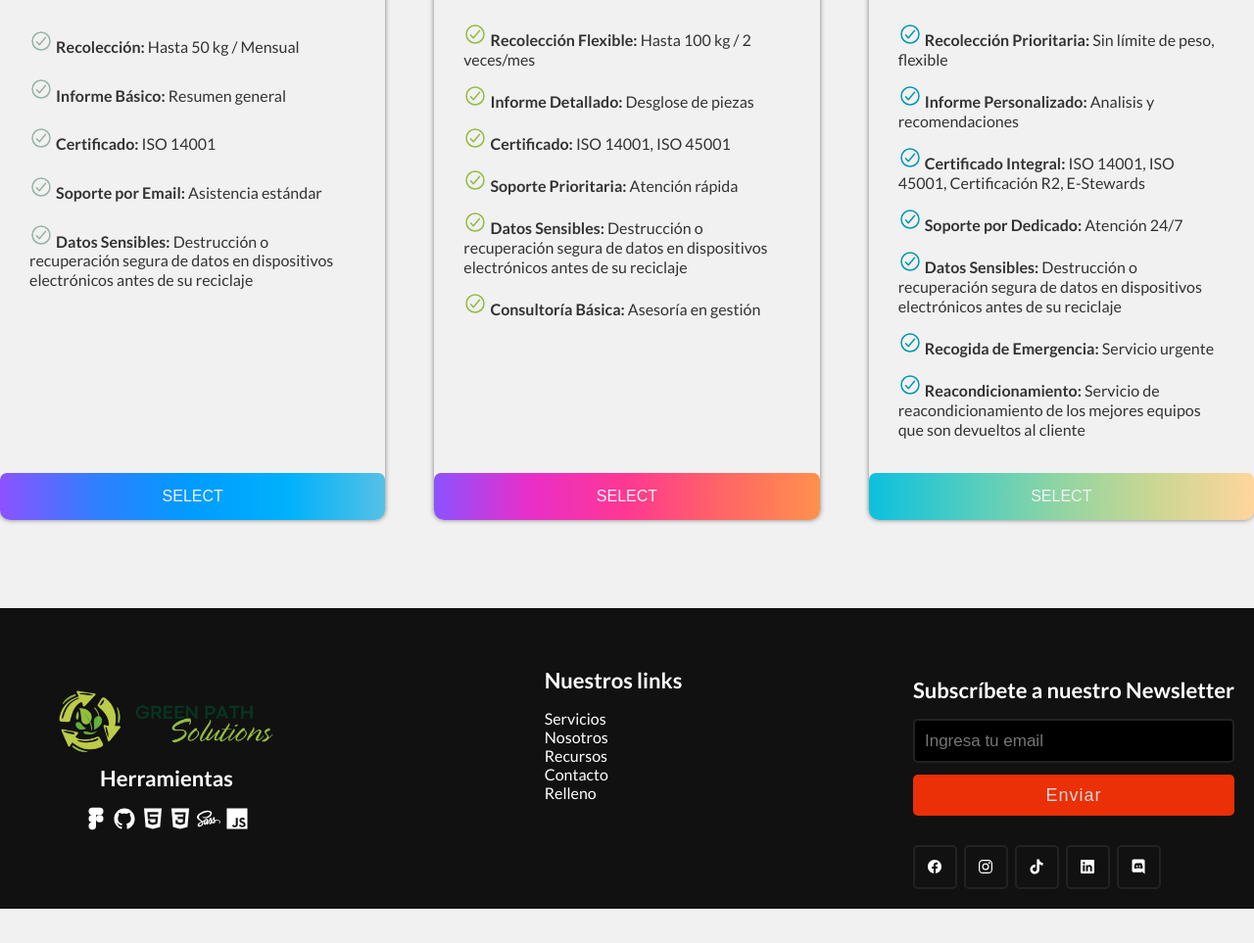
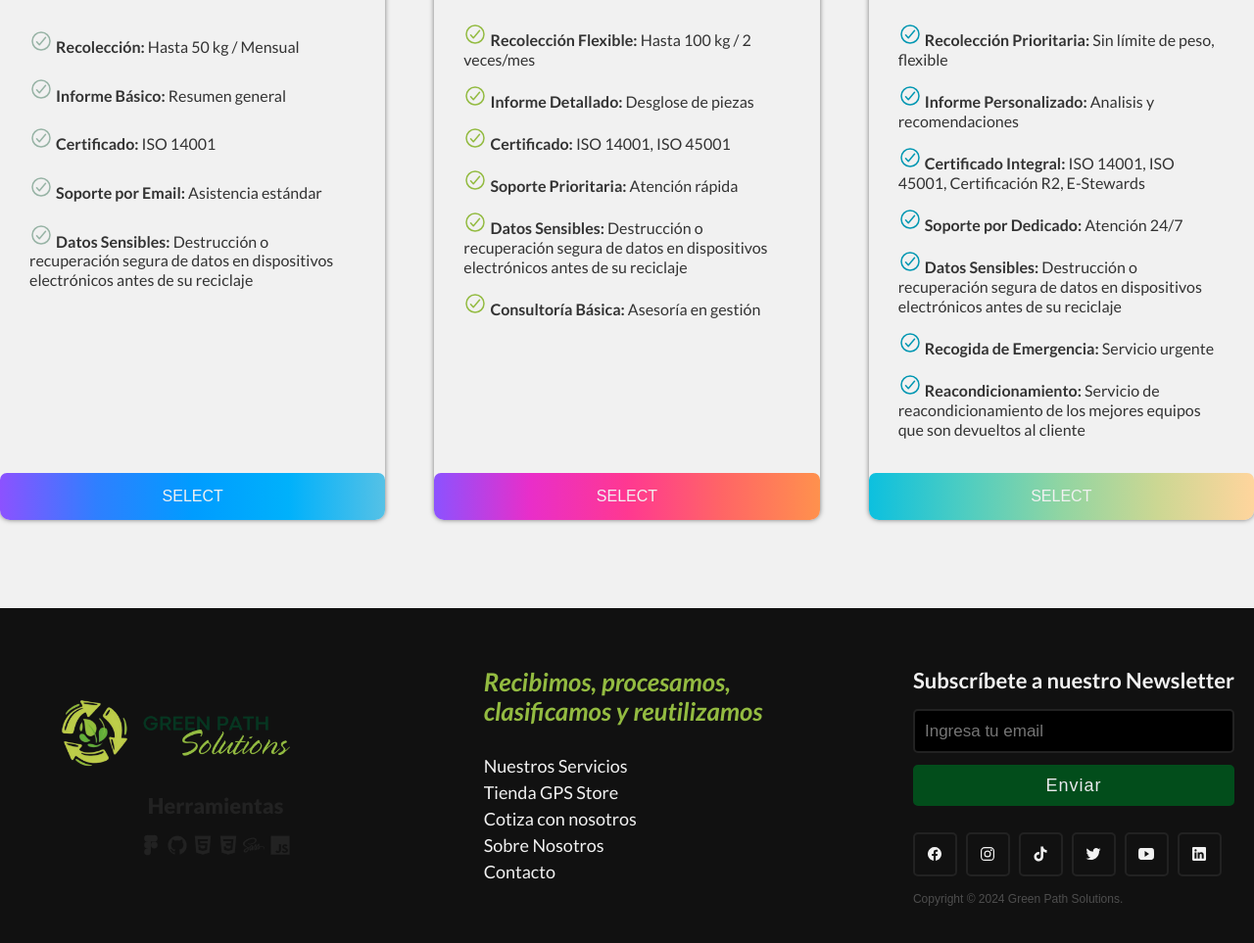
Before and after one commit to Green-Path-Solutions/GPS, a website built with Vite: page tarifas.html in a window 1280 px wide. Shown: the part 402-1365 px from the top of the page at 98% size. Before the commit the page ends 1330 px from the top, so only its background shows below. Built offline with nearby package versions, Linux system fonts and the light colour scheme.

Commit message:
changes footer style and links

```diff
--- a/css/general.css
+++ b/css/general.css
@@ -10,6 +10,8 @@
   --color6: #e9eaed;
   --color7: #4e4e4e;
   --color8: #6d8d6e;
+  --color9: #024d1b;
+  --color0: #222222;
 }
 
 * {
@@ -394,64 +396,96 @@ footer .content {
   justify-content: space-between;
   align-items: center;
 }
+
 footer .content .izquierda .arriba img {
-  width: 30rem;
+  width:32rem;
+  padding-bottom: 4%;
 }
+
 footer .content .izquierda .abajo {
   display: flex;
   flex-direction: column;
   align-items: center;
+  margin-left: 25%;
 }
+
+footer .content .izquierda .abajo .topico {
+  color: var(--color0);
+  font-weight: 800;
+
+}
+
 footer .content .izquierda .abajo .cont-lenguaje {
-  font-size: 2.4rem;
-  color: #fff;
+  font-size: 2.2rem;
+  color: var(--color0);
 }
-footer .content .medio {
-  margin-bottom: 5rem;
+
+/* footer .content .medio {
+  margin-bottom: 2.4rem;
+} */
+
+footer .content .medio h3 {
+  color: var(--color1);
+  padding-bottom: 1.2rem;
+  font-style: italic;
 }
+
 footer .content .medio a {
-  font-size: 1.6rem;
+  font-size: 1.8rem;
   text-decoration: none;
-  margin-bottom: 0.5rem;
+  margin: 0 0 .5rem 0rem;
+  line-height: 2.7rem;
+  /* font-style: italic; */
 }
+
 footer .content .medio a:hover {
-  color: #aaa;
+  color: var(--color1);
 }
+
 footer .content p,
 footer .content a {
-  color: #fff;
+  color: var(--color5);
 }
+
 footer .content .derecha {
-  margin-top: 5rem;
+  margin-top: 4rem;
+  margin-bottom: 1.8rem;
 }
+
 footer .content .derecha .ingresa-t {
   height: 45px;
   width: 100%;
   outline: none;
-  color: #d9d9d9;
+  color: var(--color5);
   background: #000;
   border-radius: 5px;
   padding-left: 10px;
   font-size: 17px;
-  border: 2px solid #222222;
+  border: 2px solid var(--color0);
 }
 footer .content .derecha .enviar-t {
   height: 42px;
   width: 100%;
   font-size: 18px;
-  color: #d9d9d9;
-  background: #eb2f06;
+  color: var(--color6);
+  background: var(--color9);
   outline: none;
   border-radius: 5px;
   letter-spacing: 1px;
   cursor: pointer;
   margin-top: 12px;
-  border: 2px solid #eb2f06;
+  border: 2px solid var(--color9);
 }
+
 footer .content .derecha .enviar-t:hover {
   background: none;
-  color: #eb2f06;
+  color: var(--color9);
 }
+
+footer .content .derecha .redes-link-contein {
+  padding-left: 5rem;
+}
+
 footer .content .derecha .media-icon a {
   font-size: 16px;
   height: 45px;
@@ -460,19 +494,19 @@ footer .content .derecha .media-icon a {
   text-align: center;
   line-height: 43px;
   border-radius: 5px;
-  border: 2px solid #222222;
-  margin: 30px 5px 0 0;
+  border: 2px solid var(--color0);
+  margin: 27px 7px 0 0;
   transition: all 0.3s ease;
 }
 footer .content .derecha .media-icon a:hover {
-  border-color: #eb2f06;
-  color: #eb2f06;
+  border-color: var(--color9);
+  color: var(--color9);
 }
 
 .topico {
   font-size: 22px;
   font-weight: 600;
-  color: #fff;
+  color: var(--color5);
   margin-bottom: 16px;
 }
 
@@ -486,4 +520,15 @@ footer .content .derecha .media-icon a:hover {
   padding: 0 9.6rem;
 }
 
+.copyright span{
+  font-size: 1.2rem;
+  font-weight: 200;
+  color: var(--color7);
+  font-family:Arial, Helvetica, sans-serif;
+}
+
+.copyright {
+  margin-top: 1.6rem;
+}
+
 /*# sourceMappingURL=general.css.map */
--- a/tarifas.html
+++ b/tarifas.html
@@ -154,7 +154,9 @@
     </div>
 </section>
 
- <!--! Aquí va el pie de página -->
+    <!-- ! Aquí va el pie de página -->
+
+
     <footer>
       <div class="content">
         <div class="izquierda">
@@ -175,12 +177,12 @@
         </div>
 
         <div class="medio">
-        <div class="topico">Nuestros links</div>
-        <div><a href="#">Servicios</a></div>
-        <div><a href="#">Nosotros</a></div>
-        <div><a href="#">Recursos</a></div>
-        <div><a href="#">Contacto</a></div>
-        <div><a href="#">Relleno</a></div>
+          <div class="topico"><h3>Recibimos, procesamos, <br> clasificamos y reutilizamos</h3></div>
+          <div><a href="./servicios.html" target="_self">Nuestros Servicios</a></div>
+          <div><a href="./ecommerce.html" target="_self">Tienda GPS Store</a></div>
+          <div><a href="./tarifas.html" target="_self">Cotiza con nosotros</a></div>
+          <div><a href="./nosotros.html" target="_self">Sobre Nosotros</a></div>
+          <div><a href="./contacto.html" target="_self">Contacto</a></div>
         </div>
         <div class="derecha">
           <div class="topico">Subscríbete a nuestro Newsletter</div>
@@ -188,15 +190,18 @@
             <input class="ingresa-t" type="text" placeholder="Ingresa tu email">
             <input class="enviar-t" type="submit" name="" value="Enviar">
             <div class="media-icon">
-            <a href="#"><ion-icon name="logo-facebook"></ion-icon></a>
-            <a href="#"><ion-icon name="logo-instagram"></ion-icon></a>
-            <a href="#"><ion-icon name="logo-tiktok"></ion-icon></a>
-            <a href="#"><ion-icon name="logo-linkedin"></ion-icon></a>
-            <a href="#"><ion-icon name="logo-discord"></ion-icon></a>
+              <a href="https://www.facebook.com/" target="_blank"><ion-icon name="logo-facebook"></ion-icon></a>
+              <a href="https://www.instagram.com/" target="_blank"><ion-icon name="logo-instagram"></ion-icon></a>
+              <a href="https://www.tiktok.com/" target="_blank"><ion-icon name="logo-tiktok"></ion-icon></a>
+              <a href="https://www.x.com/" target="_blank"><ion-icon name="logo-twitter"></ion-icon></a>
+              <a href="https://www.youtube.com/" target="_blank"><ion-icon name="logo-youtube"></ion-icon></a>
+              <a href="https://www.linkedin.com/" target="_blank"><ion-icon name="logo-linkedin"></ion-icon></a>
             </div>
            </form>
+           <div class="copyright"><span>Copyright © 2024 Green Path Solutions.</span></div>
          </div>
        </div>
+
     </footer>
 
     <script src="script.js"></script>
```
Also changed, not shown: contacto.html (+17 -12 lines), ecommerce.html (+17 -12 lines), index.html (+17 -14 lines), nosotros.html (+15 -13 lines), servicios.html (+17 -12 lines). Lines whose indentation alone changed are shown as unchanged.
